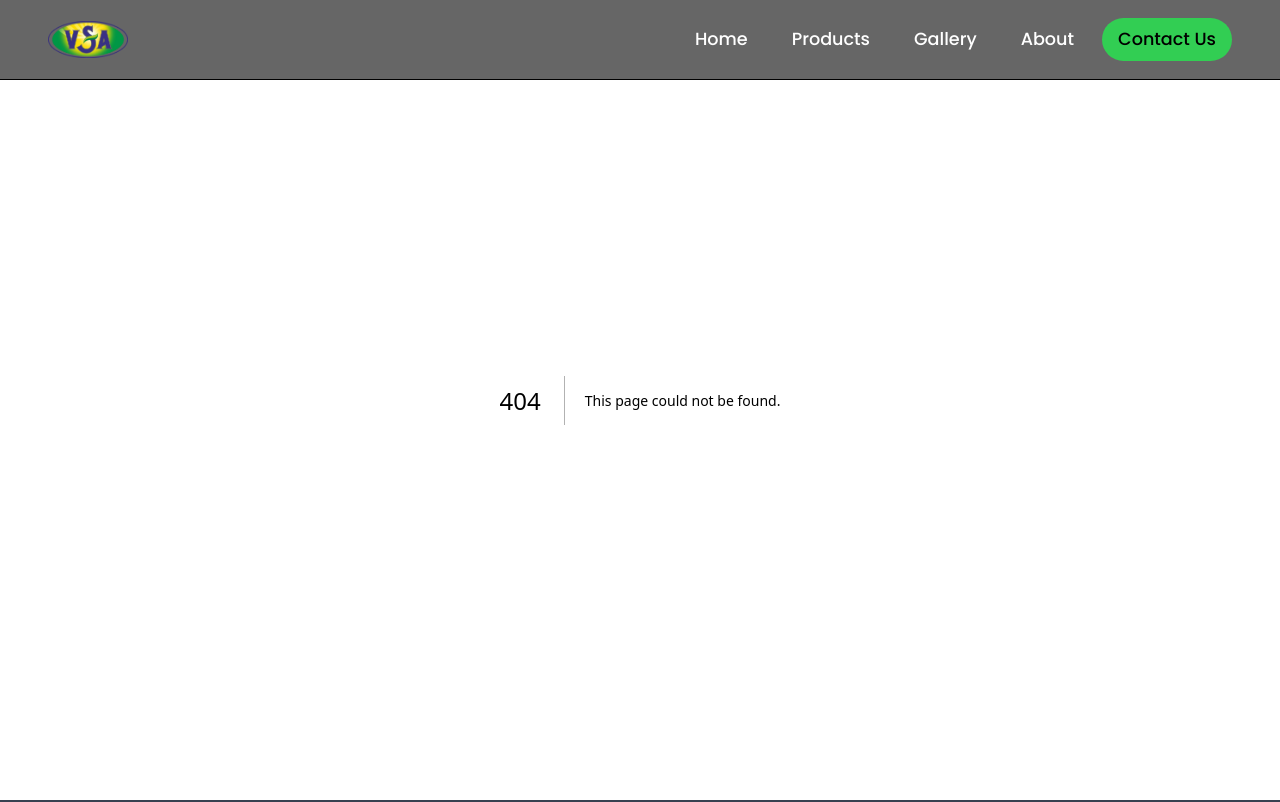
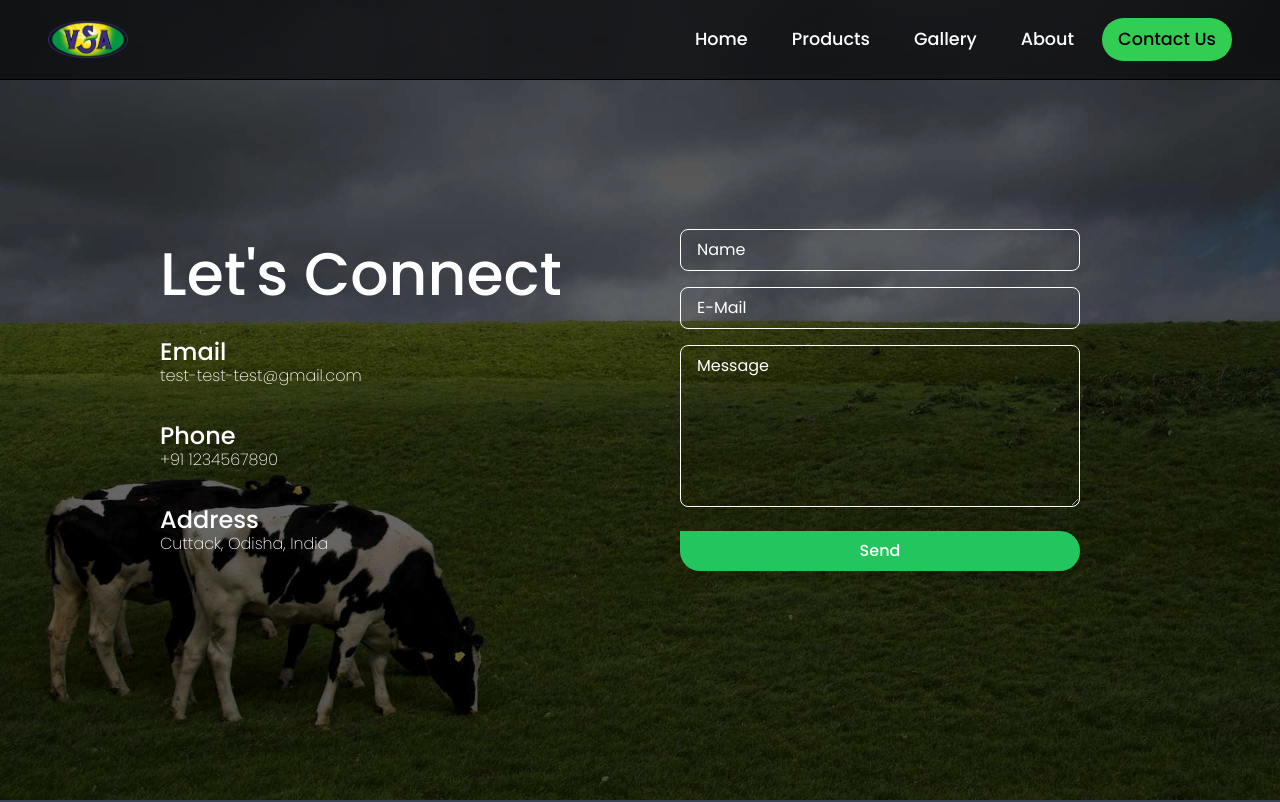
Before and after one commit to kumarpritam1468/vs-agro-tech, a Next.js app: page /contact in a window 1280 px wide. Before the commit this address had no page. Shown: the top 802 px of the page. Built offline with nearby package versions, Linux system fonts and the light colour scheme.

Commit message:
add contact page

```diff
--- a/app/components/Navbar.jsx
+++ b/app/components/Navbar.jsx
@@ -7,7 +7,6 @@ import { Squash as Hamburger } from 'hamburger-react'
 
 const Navbar = () => {
   const pathname = usePathname();
-  console.log(pathname);
 
   const [menuOpen, setMenuOpen] = useState(false);
 
--- /dev/null
+++ b/app/contact/page.js
@@ -0,0 +1,38 @@
+import React from 'react'
+
+const page = () => {
+    return (
+        <section className='bg5 h-[100svh] flex justify-center items-center max-md:flex-col text-white px-40 max-lg:gap-10  max-lg:px-6 max-lg:py-36'>
+            <div className=' flex flex-col gap-8 flex-1'>
+                <h1 className=' text-6xl font-medium'>Let's Connect</h1>
+                <div className=' flex flex-col'>
+                    <h2 className=' text-2xl font-medium'>Email</h2>
+                    <p className=' text-base font-extralight -mt-1'>test-test-test@gmail.com</p>
+                </div>
+                <div className=' flex flex-col'>
+                    <h2 className=' text-2xl font-medium'>Phone</h2>
+                    <p className=' text-base font-extralight -mt-1'>+91 1234567890</p>
+                </div>
+                <div className=' flex flex-col'>
+                    <h2 className=' text-2xl font-medium'>Address</h2>
+                    <p className=' text-base font-extralight -mt-1'>Cuttack, Odisha, India</p>
+                </div>
+            </div>
+
+            <div className=' flex-1 relative'>
+                <form className=' flex flex-col gap-4 items-center '>
+                    <input type="text" placeholder='Name' required className='contact-input' name='from_name' />
+                    <input type="email" placeholder='E-Mail' required className='contact-input' name='from_email' />
+                    <textarea placeholder='Message' rows={6} required className='contact-input' name='message' />
+                    <div className=' w-5/6 max-lg:w-full'>
+                        <button className=' w-full bg-green-500 text-white font-medium py-2 mt-2 rounded-r-full rounded-bl-full transition-all duration-300 ease-in-out hover:rounded-tl-full hover:bg-white hover:text-green-600 flex gap-2 justify-center items-center' type='submit'>
+                            Send
+                        </button>
+                    </div>
+                </form>
+            </div>
+        </section>
+    )
+}
+
+export default page
--- a/app/globals.css
+++ b/app/globals.css
@@ -32,6 +32,11 @@ main {
 
 .bg4 {
   background: url('/bg4.jpg') rgba(0, 0, 0, 0.4) left/cover;
+  /* background-attachment: fixed; */
+  background-blend-mode: darken;
+}
+.bg5 {
+  background: url('/bg4.jpg') rgba(0, 0, 0, 0.6) left/cover;
   /* background-attachment: fixed; */
   background-blend-mode: darken;
 }
@@ -140,6 +145,10 @@ main {
   @apply bg-[#32ce53] text-black rounded-full transition-all duration-300 ease-in-out;
 }
 
+.contact-input{
+  @apply  w-5/6 max-lg:w-full bg-transparent border border-white px-4 py-2 rounded-lg placeholder:text-white;
+}
+
 @media screen and (min-width: 1440px) {
   html {
     font-size: 125%;
--- a/app/page.js
+++ b/app/page.js
@@ -104,14 +104,14 @@ export default function Home() {
         </div>
       </section>
 
-      <section className="bg4 h-fit flex flex-col justify-center gap-10 px-16 py-20">
+      <section className="bg4 flex flex-col justify-center gap-10 px-16 py-20">
         <h1 className=" text-5xl font-medium text-white underline underline-offset-8">Top Products</h1>
 
         <div className=" w-full flex max-md:flex-col justify-between gap-16 flex-wrap">
           {topProducts.map((item, index) => (
-            <div className=" flex-1 flex flex-col items-center justify-center gap-4 backdrop-blur-sm p-3 h-fit rounded-2xl border-2 border-green-500 bg-green-100/80 text-black" key={index}>
+            <div className=" flex-1 flex flex-col items-center justify-center gap-4 backdrop-blur-sm p-3 h-fit  border-2 border-green-500 bg-green-100/80 text-black" key={index}>
 
-              <Image src={item.imgUrl} alt={item.name} width={300} height={300} className=" rounded-2xl w-full" />
+              <Image src='/calf.jpg' alt={item.name} width={200} height={200} className="w-full" />
 
               <h2 className=" font-medium text-2xl">{item.name}</h2>
 
--- a/package.json
+++ b/package.json
@@ -10,6 +10,7 @@
   },
   "dependencies": {
     "hamburger-react": "^2.5.1",
+    "locomotive-scroll": "^5.0.0-beta.15",
     "next": "14.2.5",
     "react": "^18",
     "react-dom": "^18",
```
Also changed, not shown: 1 other file (tests, documents, lock files or other folders).
